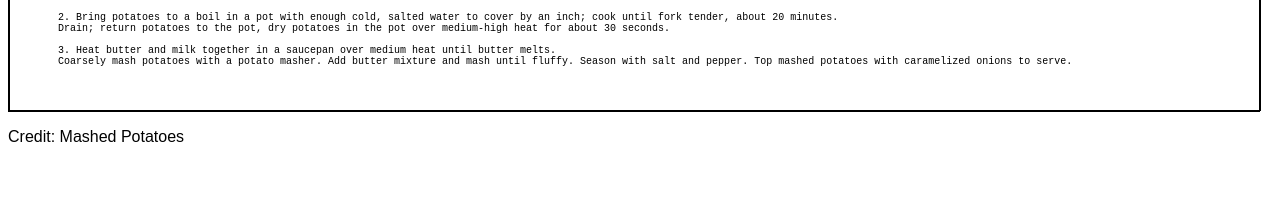
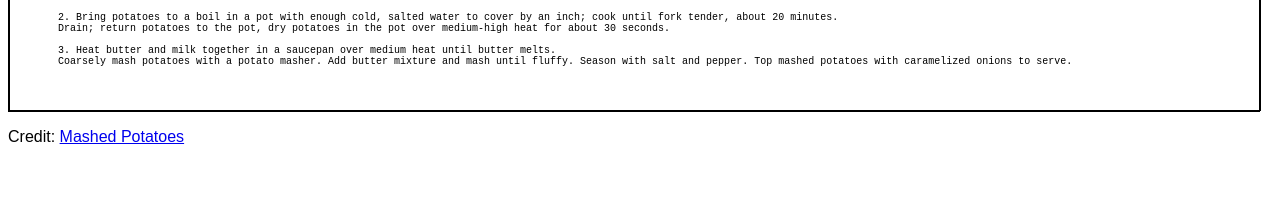
Before and after one commit to SeanM612/Reverent-Recipes, a plain HTML site: page veggie.html in a window 1280 px wide. Shown: the part 3000-3215 px from the top of the page. Drawn offline with Linux system fonts and the light colour scheme.

Commit message:
Update veggie.html

```diff
--- a/veggie.html
+++ b/veggie.html
@@ -149,7 +149,7 @@
  </pre></div>
 		</div>
 
-	<p>Credit: <a href="https://www.allrecipes.com/caramelized-onion-mashed-potatoes-recipe-11719106" target="_blank" rel="noreferrer"></a>Mashed Potatoes</p>
+	<p>Credit: <a href="https://www.allrecipes.com/caramelized-onion-mashed-potatoes-recipe-11719106" target="_blank" rel="noreferrer">Mashed Potatoes</a></p>
 
 	<br>
 	<br>
```
